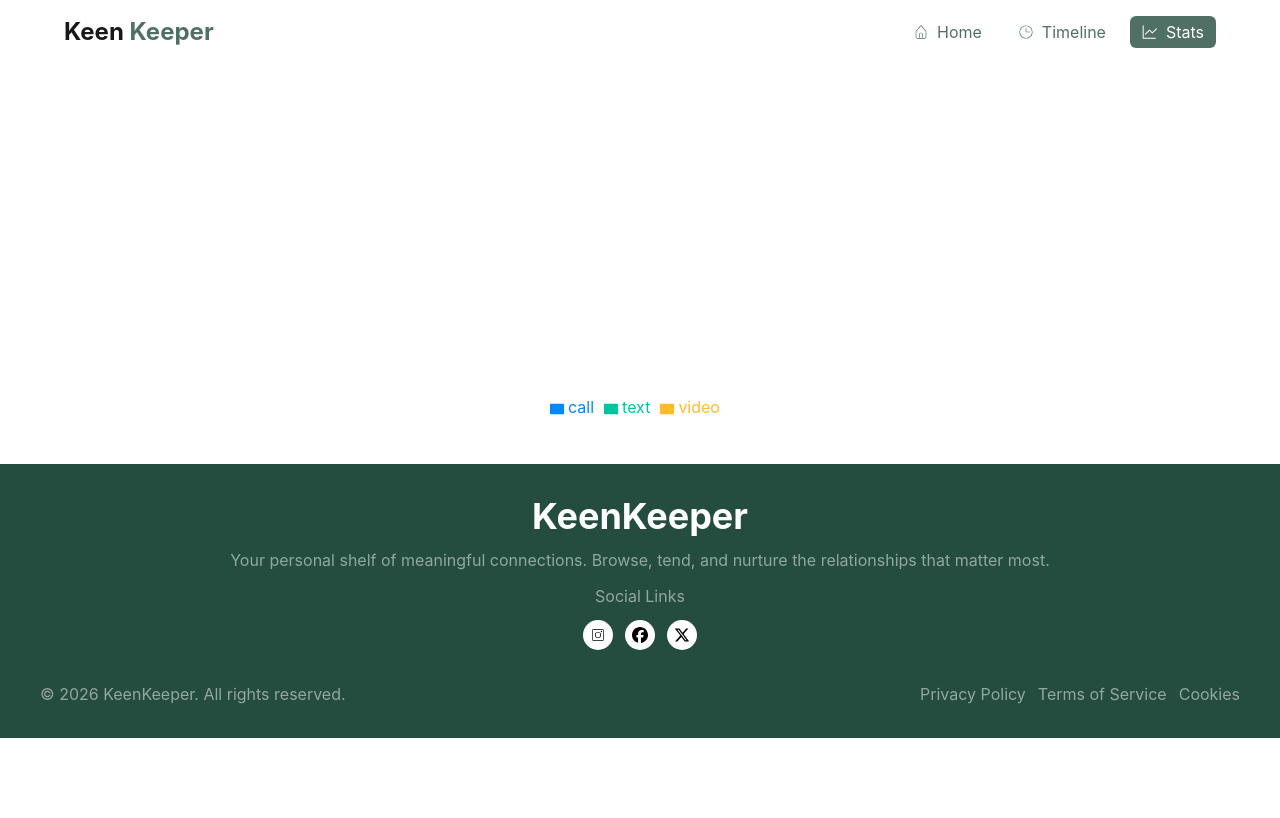
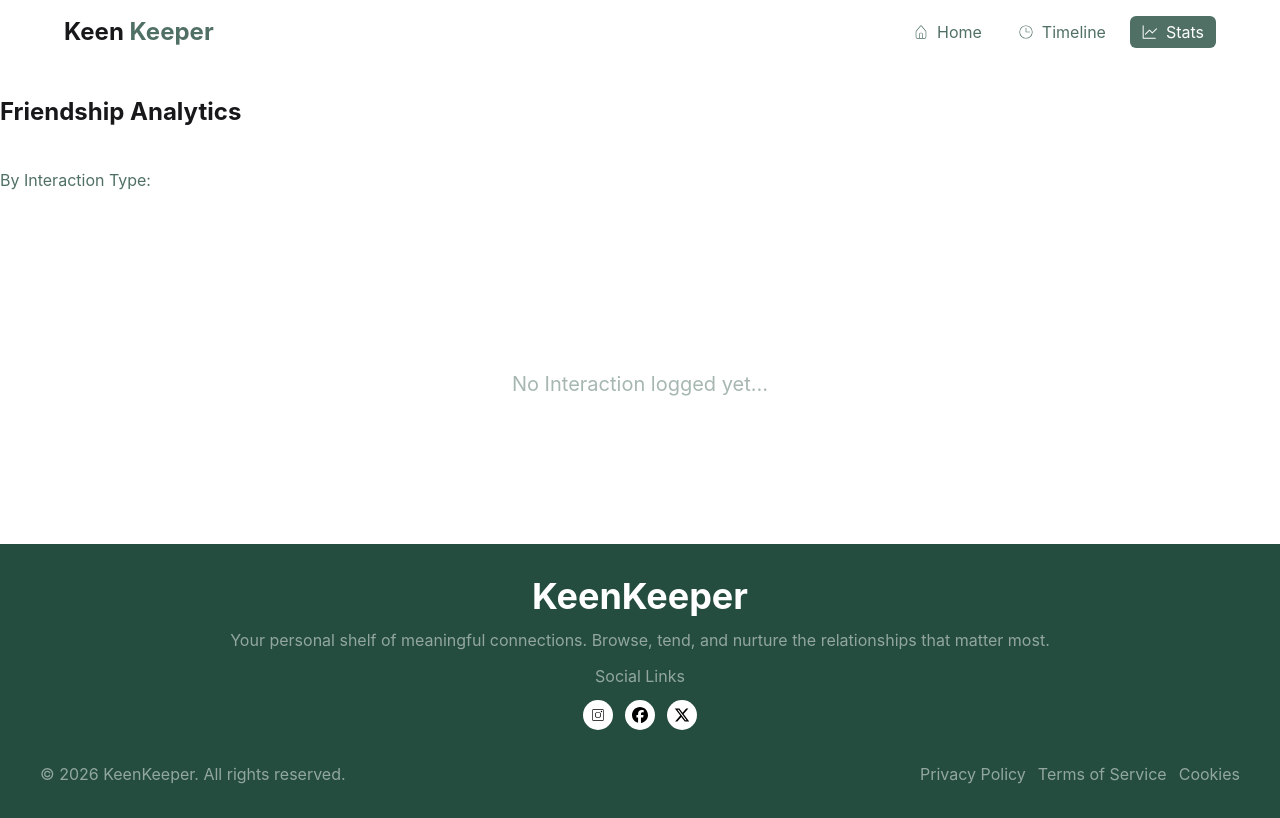
Before and after one commit to mamun945/my-assignment-7, a React (Vite) app: page /dashboard in a window 1280 px wide. Built offline with nearby package versions, Linux system fonts and the light colour scheme.

Commit message:
i have fixed multiple section

```diff
--- a/src/Component/Dashborad/Dashboard.jsx
+++ b/src/Component/Dashborad/Dashboard.jsx
@@ -12,9 +12,25 @@ const Dashboard = () => {
         { name: 'text', value: text.length, fill: '#00C49F' },
         { name: 'video', value: video.length, fill: '#FFBB28' },
         ];
+
+
+
+
     return (
-        <div className='container mx-auto my-10'>
-        <PieChart style={{ width: '100%', maxWidth: '400px', maxHeight: '40vh', aspectRatio: 1, margin:'auto' }} responsive>
+         <div>
+           <div className='container mx-auto my-8'>
+             <h1 className='text-2xl font-bold'>Friendship Analytics</h1>
+              <p className='mt-10 text-[#507065]'>By Interaction Type:</p>
+           </div>
+
+            {
+              meet.length == 0 ?  <div className='container mx-auto'>
+             <div className='h-[40vh] text-center flex justify-center items-center'>
+                <h1 className='text-xl text-[#507065] opacity-[50%]'>No Interaction logged yet...</h1>
+             </div>
+        </div> :
+              <div className='container mx-auto my-10'>
+            <PieChart style={{ width: '100%', maxWidth: '400px', maxHeight: '40vh', aspectRatio: 1, margin:'auto' }} responsive>
             <Pie
                 data={data}
                 innerRadius="80%"
@@ -31,6 +47,9 @@ const Dashboard = () => {
             <Tooltip/>
             </PieChart>
         </div>
+
+            }
+         </div>
     );
 };
 
--- a/src/Component/TimeLine/Timeline.jsx
+++ b/src/Component/TimeLine/Timeline.jsx
@@ -26,7 +26,10 @@ const Timeline = () => {
     }, [handelarText])
 
     console.log(meet, 'timeline theke');
+
+
     return (
+       <>
         <div className='container mx-auto my-10 px-6'>
             <h1 className=' text-2xl font-bold'>Timeline</h1>
             <div>
@@ -53,12 +56,21 @@ const Timeline = () => {
                 </ul>
                </div>
             </div>
+            {
+               meet.length == 0 ?
+               <div className=''>
+             <div className='h-[40vh] text-center flex justify-center items-center'>
+                <h1 className='text-xl text-[#507065] opacity-[50%]'>No data Found!</h1>
+             </div>
+        </div> :
             <div>
             {
               filter.map((met,ind) => <SingleCard key={ind} met={met}></SingleCard>)
             }
         </div>
+            }
         </div>
+       </>
     );
 };
 
```
